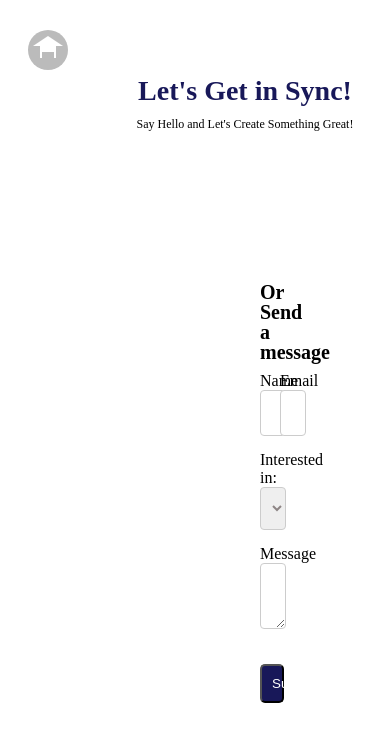
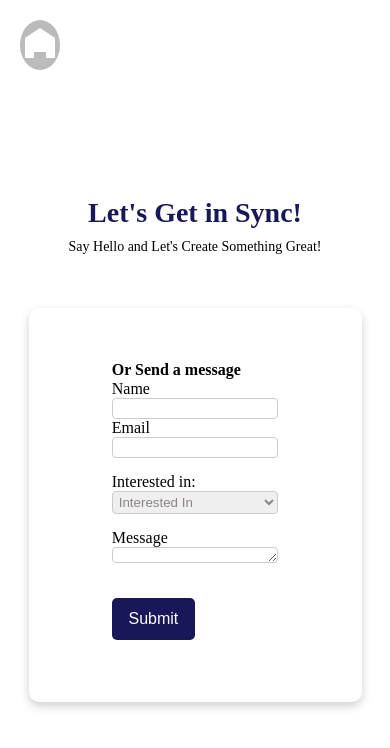
Before and after one commit to MahimaGajjar/Mahima.dev, a React (Create React App) app: page /contactme in a window 390 px wide. Shown: the top 748 px of the page. Built offline with nearby package versions, Linux system fonts and the light colour scheme; no server answers.

Commit message:
Contact Me page responsive

```diff
--- a/src/components/ContactMe.js
+++ b/src/components/ContactMe.js
@@ -65,6 +65,7 @@ export const ContactMe = () => {
           </div>
 
           <div className="form">
+            <div className="formcard">
               <div className="formcontainer">
                 <p>Or Send a message</p>
                 <form onSubmit={handleSubmit}>
@@ -119,6 +120,7 @@ export const ContactMe = () => {
                 </form>
               </div>
             </div>
+          </div>
 
           <div className="navigation">
             <div className="btn">
--- a/src/components/contactme.css
+++ b/src/components/contactme.css
@@ -4,7 +4,6 @@
   grid-template-rows: repeat(6, 1fr);
   height: 100dvh;
   width: 100dvw;
-  /* gap: 5px; */
 }
 
 .heading {
@@ -21,21 +20,40 @@
   margin-top: 25px;
   margin-bottom: 10px;
 }
+
 .heading p {
   font-size: 19px;
   text-align: center;
   margin-top: 10px;
   margin-bottom: 10px;
 }
+
+/* Card Wrapper */
+.formcard {
+  background: white;
+  padding: 0px;
+  border-radius: 10px;
+  box-shadow: 0px 4px 10px rgba(0, 0, 0, 0.19);
+  width: 100%;
+  max-width: 600px;
+  margin: 0 auto;
+  height: auto;
+  display: flex;
+  flex-direction: column;
+  justify-content: center;
+  align-items: center;
+}
+
 .form {
   grid-row: 3/6;
-  grid-column: 2/6;
-  padding-left: 160px;
-  padding-right: 130px;
+  grid-column: 1/7;
+  display: flex;
+  justify-content: center;
 }
+
 .formcontainer {
   display: flex;
-  width: 100%;
+  width: 50%;
   flex-direction: column;
   gap: 10px;
 }
@@ -45,14 +63,17 @@ form {
   flex-direction: column;
   gap: 15px;
 }
+
 .form p {
   font-size: 20px;
   font-weight: 900;
   line-height: 20px;
 }
+
 select {
   color: rgb(141, 133, 133);
 }
+
 .row {
   display: flex;
   justify-content: space-between;
@@ -85,12 +106,13 @@ button {
   padding: 10px;
   cursor: pointer;
   margin-top: 20px;
-  width: 20%;
+  width: 30%;
   border-radius: 5px;
+  border: none;
 }
 
 button:hover {
-  /* background-color: darkblue; */
+  background-color: darkblue;
 }
 
 .navigation {
@@ -110,6 +132,110 @@ button:hover {
   justify-content: center;
   align-items: center;
   transition: transform 350ms ease-out, background 350ms ease-out;
+}
+
+@media (max-width: 1024px) {
+  .heading {
+    grid-row: 1/3;
+    grid-column: 2/6;
+    margin: 20px 0;
+  }
+
+  .heading h2 {
+    font-size: 35px;
+    margin-top: 5px;
+    margin-bottom: 10px;
+  }
+
+  .heading p {
+    font-size: 20px;
+    margin-top: 1px;
+    margin-bottom: 1px;
+  }
+
+  .form {
+    width: 100%;
+    grid-row: 2/6;
+    grid-column: 1/7;
+    padding-left: 20px;
+    padding-right: 20px;
+  }
+
+  .row {
+    flex-direction: column;
+    gap: 10px;
+  }
+
+  button {
+    width: 50%;
+  }
+
+  .navigation {
+    padding: 10px;
+  }
+}
+
+@media (max-width: 540px) {
+  .container {
+    padding: 10px;
+  }
+  .heading {
+    grid-row: 2/2;
+    grid-column: 1/7;
+    margin: 50px 0;
+  }
+  .form {
+    grid-row: 3/6;
+    grid-column: 1/7;
+    padding-left: 0px;
+    padding-right: 0px;
+    margin-top: 0px;
+  }
+  .form p {
+    font-size: 16px;
+    line-height: 0px;
+  }
+  .row {
+    gap: 0px;
+  }
+  .formcard {
+    border-radius: 10px;
+    box-shadow: 0px 4px 10px rgba(0, 0, 0, 0.19);
+    width: 90%;
+    max-width: 600px;
+    margin: 0 auto;
+    height: auto;
+    display: flex;
+    flex-direction: column;
+    justify-content: center;
+    align-items: center;
+  }
+  .heading h2 {
+    font-size: 28px;
+  }
+
+  .heading p {
+    font-size: 14px;
+  }
+
+  input,
+  select,
+  textarea {
+    padding: 2px;
+    line-height: 5px;
+
+  }
+
+  button {
+    width: 50%;
+    font-size: 16px;
+    padding: 12px;
+  }
+
+  .btn {
+    width: 100%;
+    height: 50px;
+  }
 }
 
 .btn__link {
@@ -178,50 +304,3 @@ button:hover {
 .btn:hover .btn__sq::after {
   opacity: 0;
 }
-@media (max-width: 1024px) {
-  .heading h2 {
-    font-size: 32px;
-  }
-
-  .heading p {
-    font-size: 14px;
-  }
-
-  .form {
-    max-width: 500px;
-  }
-}
-
-/* Mobile View */
-@media (max-width: 540px) {
-  .heading h2 {
-    font-size: 28px;
-  }
-
-  .heading p {
-    font-size: 12px;
-  }
-
-  .form {
-    max-width: 90%;
-  }
-
-  button {
-    max-width: 100%;
-  }
-
-  .navigation {
-    top: 10px;
-    right: 10px;
-  }
-
-  .btn {
-    width: 40px;
-    height: 40px;
-  }
-
-  .btn__sq {
-    width: 16px;
-    height: 12px;
-  }
-}
--- a/src/components/home.css
+++ b/src/components/home.css
@@ -32,6 +32,7 @@
   position: relative;
   margin-top: 5px;
   margin-left: 5px;
+  border-radius: 10px;
 }
 .svg-container {
   width: 100%;
@@ -68,6 +69,8 @@
   overflow: hidden;
   position: relative;
   margin-top: 5px;
+  border-radius: 10px;
+
 }
 
 .link {
@@ -90,7 +93,7 @@
 .education {
   grid-row: 1 / 3;
   grid-column: 5 / 7;
-  border: 1px solid black;
+  border: 2px solid black;
   background-color: #81bfda;
   display: flex;
   justify-content: center;
@@ -99,6 +102,8 @@
   position: relative;
   margin-top: 5px;
   margin-right: 5px;
+  border-radius: 10px;
+
 }
 .educationheading-box {
   position: absolute;
@@ -129,6 +134,8 @@
   justify-content: center;
   align-items: center;
   height: 100%;
+  border-radius: 10px;
+
 }
 .main-text {
   background-color: var(--primary-color);
@@ -156,6 +163,8 @@
   background-color: #f5f0cd;
   position: relative;
   margin-right: 5px;
+  border-radius: 10px;
+
 }
 .contactmeheading-box {
   position: absolute;
@@ -176,6 +185,8 @@
   padding-bottom: 10px;
   margin-bottom: 5px;
   margin-left: 5px;
+  border-radius: 10px;
+
 }
 .resume svg {
   margin-top: 50px;
@@ -204,6 +215,8 @@
   align-items: center;
   justify-content: space-evenly;
   margin-bottom: 5px;
+  border-radius: 10px;
+
 }
 
 .icon {
@@ -256,6 +269,8 @@
   position: relative;
   margin-bottom: 5px;
   margin-right: 5px;
+  border-radius: 10px;
+
 }
 
 @media (max-width: 1024px) {
--- a/src/components/projects.css
+++ b/src/components/projects.css
@@ -4,7 +4,6 @@
   grid-template-rows: repeat(6, 1fr);
   height: 100dvh;
   width: 100dvw;
-  /* margin: 5px; */
 }
 
 .project1 {
@@ -131,7 +130,7 @@
   border-radius: 10px;
 }
 .title h1 {
-  font-size: 80px;
+  font-size: 70px;
 }
 
 @media (max-width: 1024px) {
```
Lines whose indentation alone changed are shown as unchanged.
